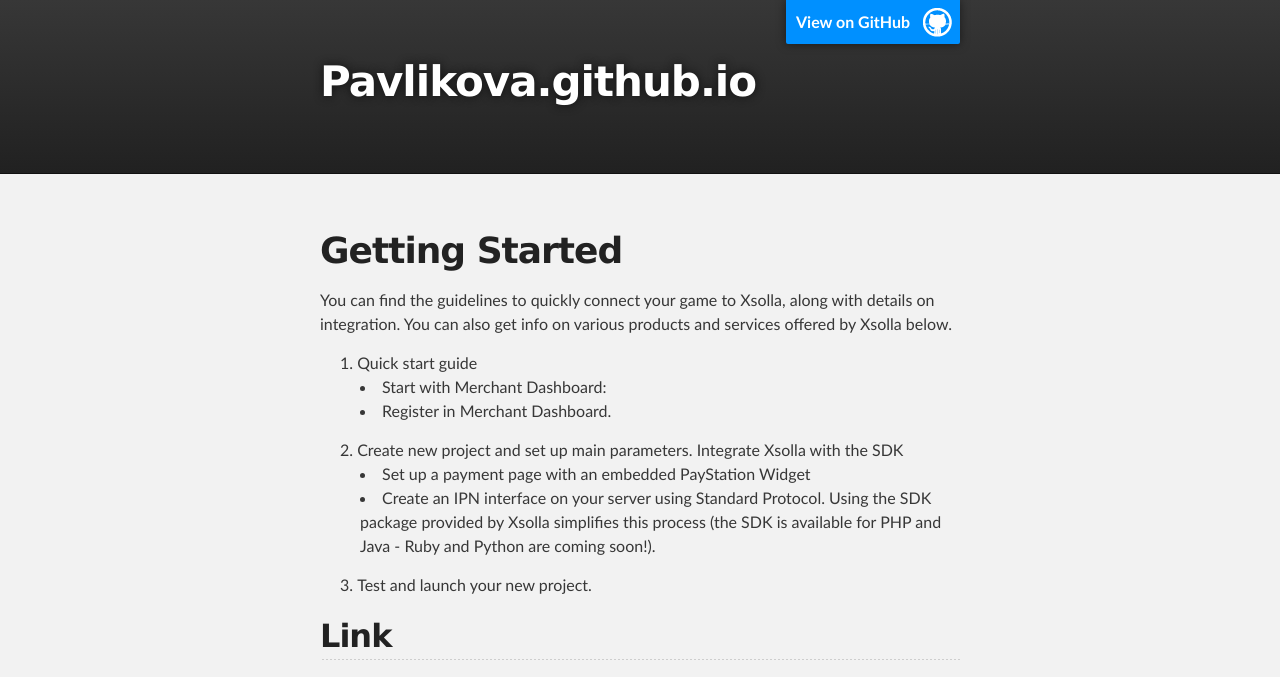
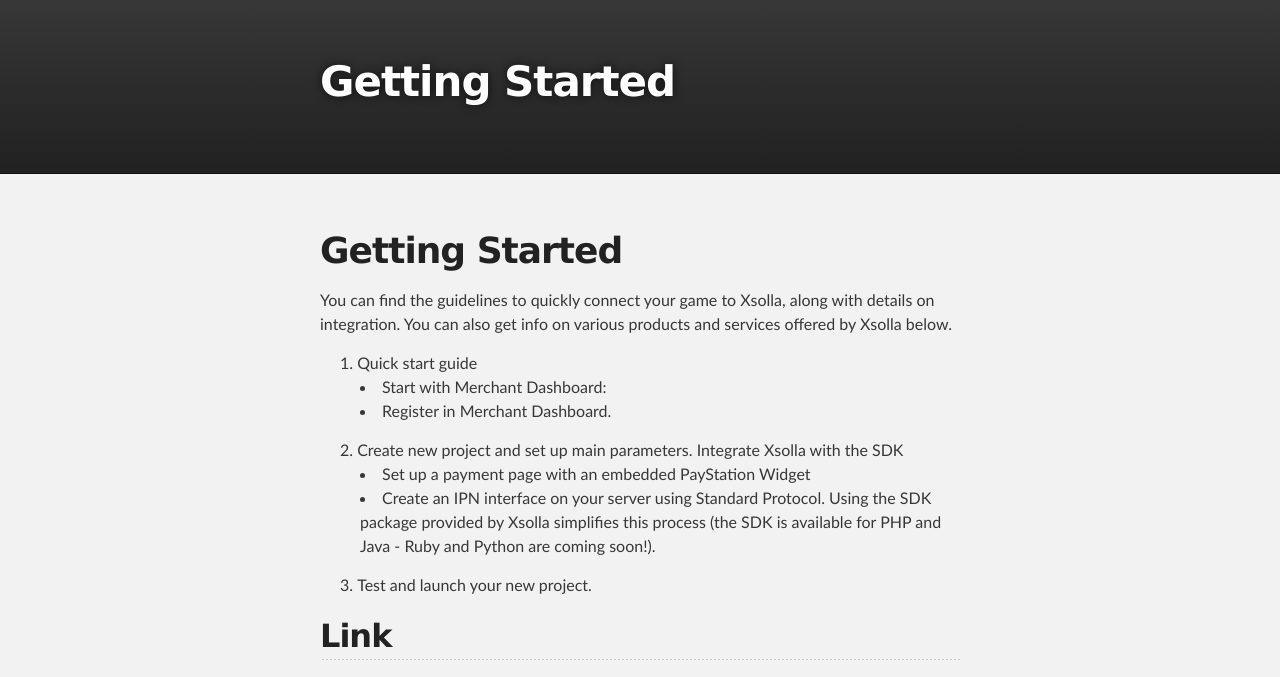
Before and after one commit to pavlikova/pavlikova.github.io, a plain HTML site: page index.html in a window 1280 px wide. Shown: the top 677 px of the page. Drawn offline with Linux system fonts and the light colour scheme.

Commit message:
Update index.html

```diff
--- a/index.html
+++ b/index.html
@@ -16,9 +16,9 @@
     <!-- HEADER -->
     <div id="header_wrap" class="outer">
         <header class="inner">
-          <a id="forkme_banner" href="https://github.com/pavlikova">View on GitHub</a>
+          <!--a id="forkme_banner" href="https://github.com/pavlikova">View on GitHub</a-->
 
-          <h1 id="project_title">Pavlikova.github.io</h1>
+          <h1 id="project_title">Getting Started</h1>
           <h2 id="project_tagline"></h2>
 
         </header>
```
